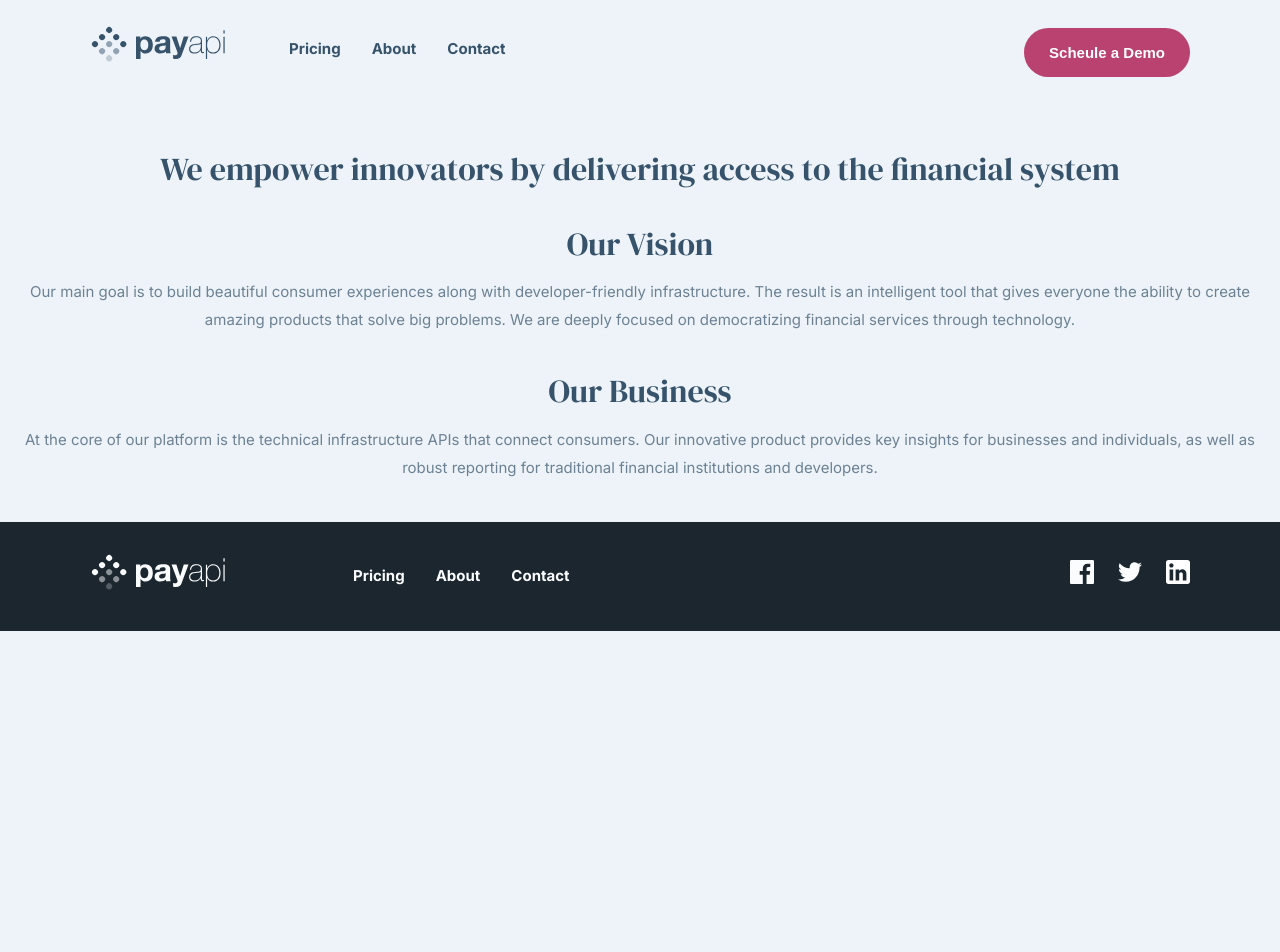
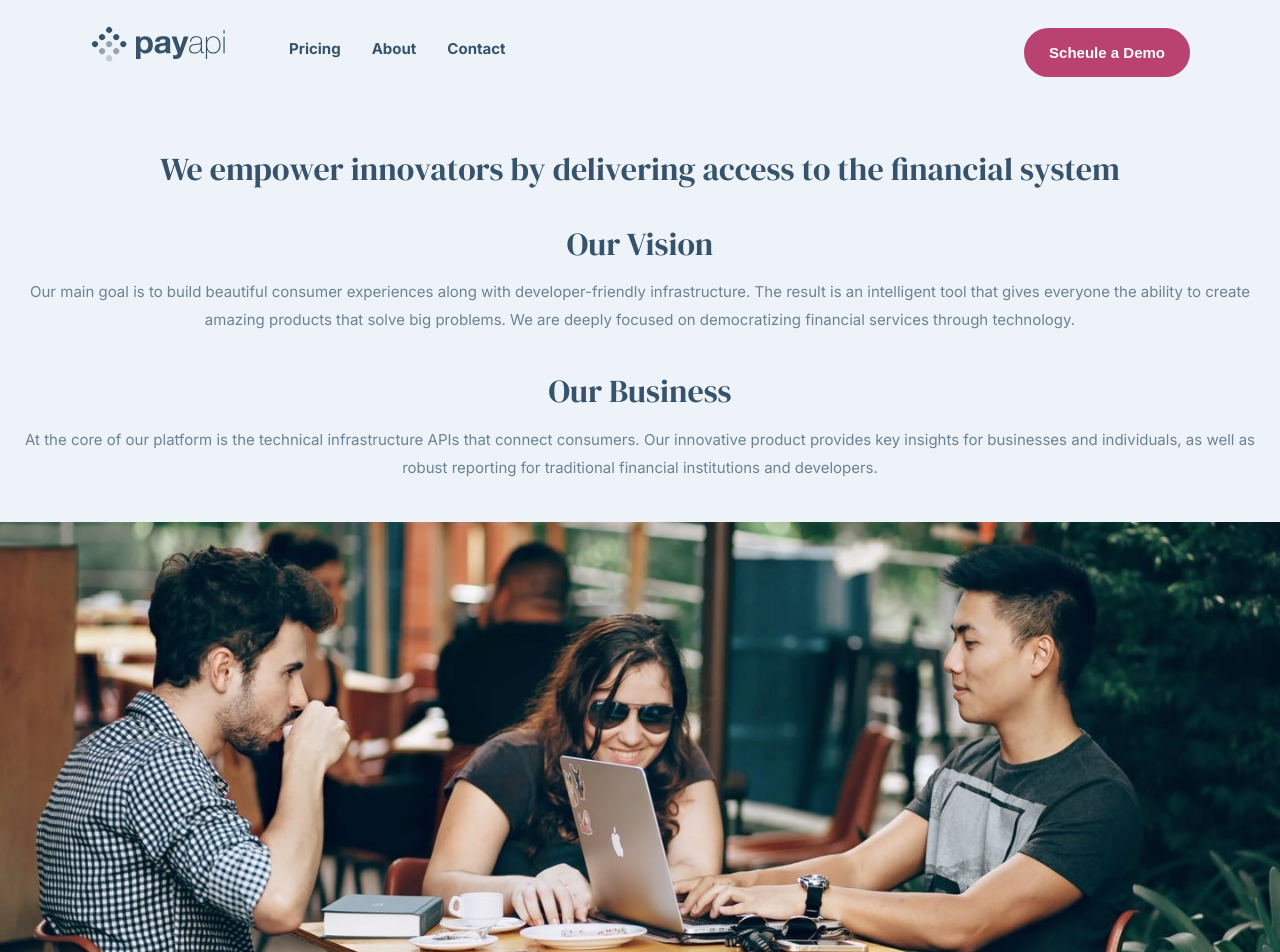
Before and after one commit to thebigbenn009/payapi, a Next.js app: page /about in a window 1280 px wide. Shown: the top 952 px of the page. Before the commit the page ends 800 px from the top, so only its background shows below. Built offline with nearby package versions, Linux system fonts and the light colour scheme.

Commit message:
work in progress-29

```diff
--- a/app/about/page.tsx
+++ b/app/about/page.tsx
@@ -1,6 +1,8 @@
 import About from "@/components/About";
 import React from "react";
-import teamImage from "@/public/about/mobile/image-team-members.jpg";
+import phoneImg from "@/public/about/mobile/image-team-members.jpg";
+import tabImg from "@/public/about/tablet/image-team-members.jpg";
+import desktopImg from "@/public/about/desktop/image-team-members.jpg";
 import Image from "next/image";
 
 const AboutPage = () => {
@@ -17,9 +19,19 @@ const AboutPage = () => {
         header="Our Business"
         paragraph="At the core of our platform is the technical infrastructure APIs that connect consumers. Our innovative product provides key insights for businesses and individuals, as well as robust reporting for traditional financial institutions and developers. "
       />
-      <div className="image-container">
-        <Image src={teamImage} alt="team members" objectFit="cover" fill />
-      </div>
+
+      <picture>
+        <source srcSet={desktopImg.src} media="(min-width: 1200px)" />
+        <source srcSet={tabImg.src} media="(min-width: 768px)" />
+        <Image
+          className="about-img"
+          src={phoneImg}
+          alt="team members"
+          width={375}
+          height={300}
+          layout="responsive"
+        />
+      </picture>
     </main>
   );
 };
--- a/app/globals.css
+++ b/app/globals.css
@@ -910,6 +910,14 @@ ul li .links {
   margin-bottom: 4rem;
 }
 .image-container {
-  width: 32rem;
-  position: relative;
+  /* width: 100%;
+  height: auto;
+  max-width: 100%; */
 }
+.about-img {
+  object-fit: cover;
+  width: 100%;
+  height: auto;
+  max-width: 100%;
+  margin-bottom: 4.8rem;
+}
```
